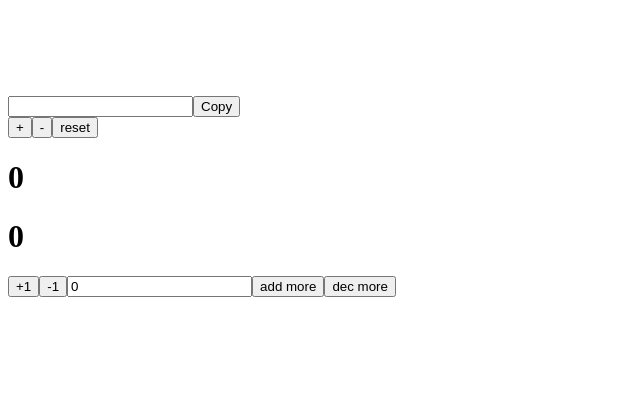
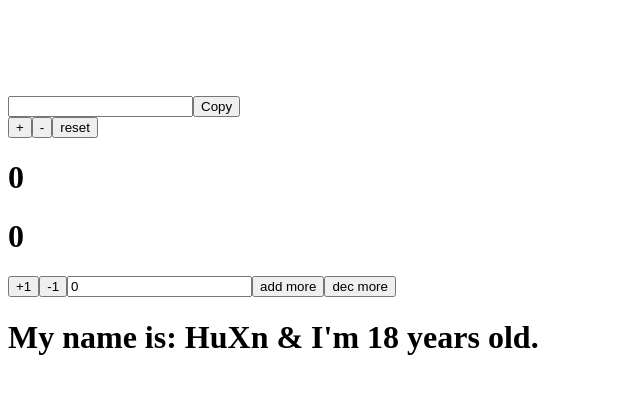
Before and after one commit to magiclz233/react-learn-examples, a React (Vite) app: page / in a window 1280 px wide. Shown: the top 394 px of the page, without its empty margins (0-640 px from the left). Built offline with nearby package versions, Linux system fonts and the light colour scheme.

Commit message:
feat(组件): 添加UseContextTest组件演示React上下文用法
新增UseContextTest组件展示如何在React中使用useContext钩子和Context API
通过组件树传递数据而不使用props

```diff
--- a/src/App.jsx
+++ b/src/App.jsx
@@ -30,6 +30,7 @@
 // import Switcher from "./components/example7/Switcher";
 import CopyInput from "./components/example7/CopyInput";
 import Counter from "./components/example8-hook/Counter";
+import UseContextTest from "./components/example8-hook/UseContextTest";
 import UseReducerTest from "./components/example8-hook/UseReducerTest";
 
 
@@ -72,6 +73,7 @@ const App = () => {
       <CopyInput/>
       <UseReducerTest/>
       <Counter/>
+      <UseContextTest/>
     </>
   );
 }
--- /dev/null
+++ b/src/components/example8-hook/UseContextTest.jsx
@@ -0,0 +1,39 @@
+import { createContext, useContext } from 'react';
+
+const Data = createContext();
+const Data1 = createContext();
+
+const CompoentA = () => {
+    return <ComponentB />;
+};
+const ComponentB = () => {
+    return <ComponentC />;
+};
+
+const ComponentC = () => {
+    const userName = useContext(Data);
+    const Age = useContext(Data1);
+
+    return (
+        <h1>
+            My name is: {userName} & I'm {Age} years old.
+        </h1>
+    );
+};
+
+const UseContextTest = () => {
+    const name = "HuXn";
+    const Age = 18;
+    return (
+        <div>
+            <Data.Provider value={name}>
+                <Data1.Provider value={Age}>
+                    <CompoentA />
+                </Data1.Provider>
+            </Data.Provider>
+
+        </div>
+    );
+};
+
+export default UseContextTest;
```
